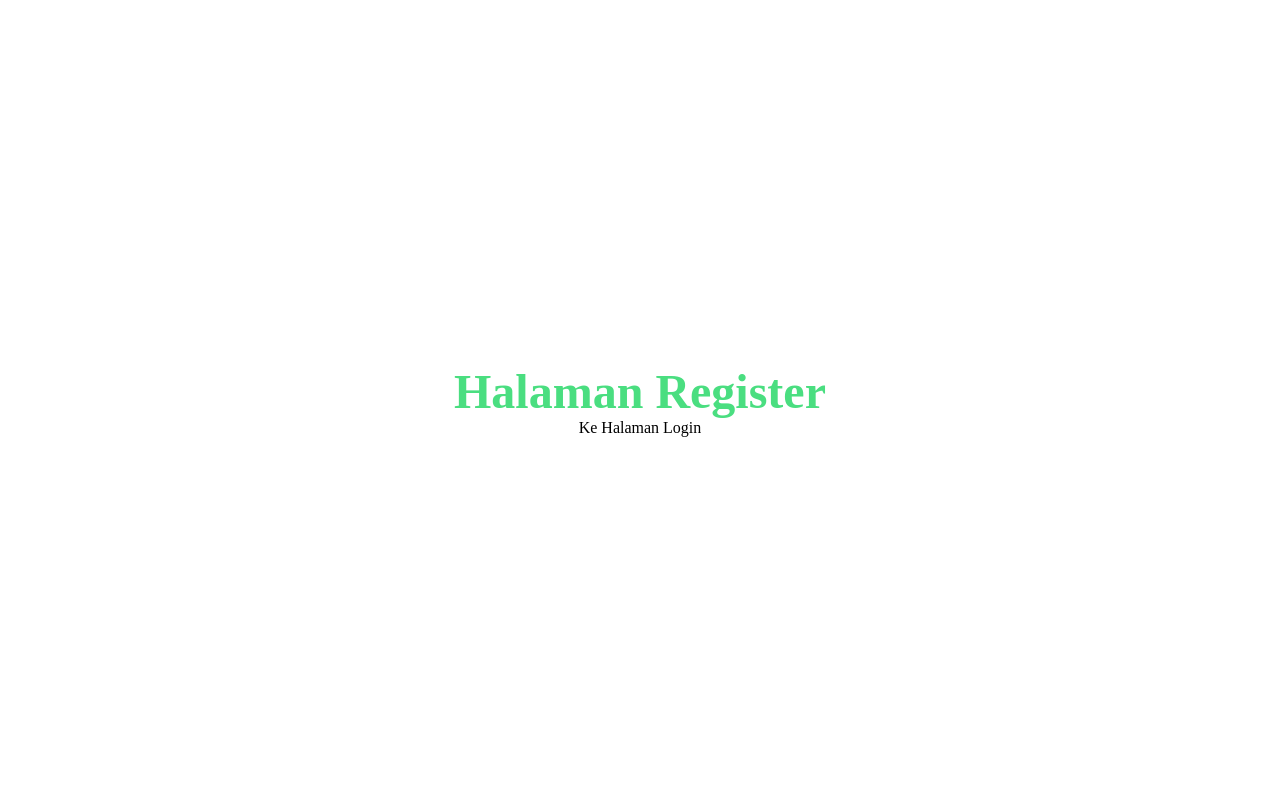
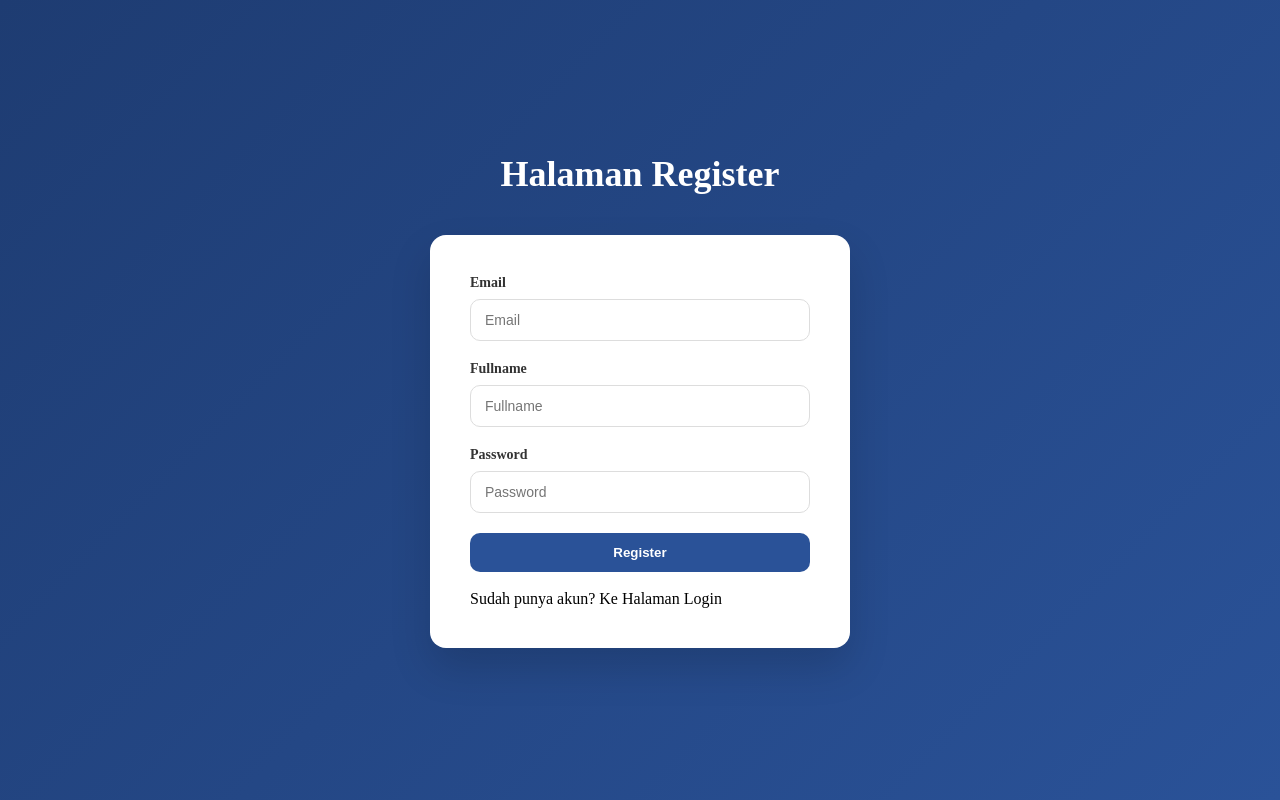
Before and after one commit to sakanabil/PemrogramanFramework, a Next.js app in the folder Week02/link-navigation/: page /auth/register in a window 1280 px wide. Built offline with nearby package versions, Linux system fonts and the light colour scheme.

Commit message:
add: Jobsheet 15 (done)

```diff
--- a/Week02/link-navigation/package.json
+++ b/Week02/link-navigation/package.json
@@ -12,6 +12,7 @@
     "@types/node": "25.3.0",
     "@types/react": "19.2.14",
     "@types/react-dom": "19.2.3",
+    "bcrypt": "^6.0.0",
     "eslint": "9.39.2",
     "eslint-config-next": "16.1.6",
     "firebase": "^12.10.0",
@@ -23,6 +24,7 @@
     "typescript": "5.9.3"
   },
   "devDependencies": {
+    "@types/bcrypt": "^6.0.0",
     "autoprefixer": "^10.4.27",
     "postcss": "^8.5.6",
     "sass": "^1.97.3",
--- /dev/null
+++ b/Week02/link-navigation/src/pages/api/register.ts
@@ -0,0 +1,44 @@
+import { signUp } from "@/utils/db/servicefirebase";
+import type { NextApiRequest, NextApiResponse } from "next";
+
+type Data = {
+  name: string;
+  alamat: string;
+};
+
+export default async function handler(
+  req: NextApiRequest,
+  res: NextApiResponse<Data>,
+) {
+  if (req.method === "POST") {
+    const { email, fullname, password } = req.body;
+
+    // Validasi server-side
+    if (!email || email.trim() === "") {
+      return res.status(400).json({ name: "Email wajib diisi", alamat: "" });
+    }
+    if (!password || password.length < 6) {
+      return res
+        .status(400)
+        .json({ name: "Password minimal 6 karakter", alamat: "" });
+    }
+    if (!fullname || fullname.trim() === "") {
+      return res
+        .status(400)
+        .json({ name: "Nama lengkap wajib diisi", alamat: "" });
+    }
+
+    // Tambahkan role default "member"
+    const userData = { ...req.body, role: "member" };
+
+    await signUp(userData, (result: { status: string; message: string }) => {
+      if (result.status === "success") {
+        res.status(200).json({ name: result.message, alamat: "" });
+      } else {
+        res.status(400).json({ name: result.message, alamat: "" });
+      }
+    });
+  } else {
+    res.status(405).json({ name: "Method Not Allowed", alamat: "" });
+  }
+}
--- a/Week02/link-navigation/src/pages/auth/register.tsx
+++ b/Week02/link-navigation/src/pages/auth/register.tsx
@@ -1,11 +1,7 @@
-import TampilanRegister from "../../views/auth/register";
+import TampilanRegister from "@/views/auth/register";
 
 const halamanRegister = () => {
-  return (
-    <>
-      <TampilanRegister />
-    </>
-  );
+  return <TampilanRegister />;
 };
 
 export default halamanRegister;
--- a/Week02/link-navigation/src/utils/db/servicefirebase.ts
+++ b/Week02/link-navigation/src/utils/db/servicefirebase.ts
@@ -2,21 +2,78 @@
   getFirestore,
   collection,
   getDocs,
+  Firestore,
   getDoc,
   doc,
+  query,
+  addDoc,
+  where,
 } from "firebase/firestore";
 import app from "./firebase";
+import bcrypt from "bcrypt";
 
 const db = getFirestore(app);
 
 export async function retrieveProducts(collectionName: string) {
   const snapshot = await getDocs(collection(db, collectionName));
-  const data = snapshot.docs.map((doc) => ({ id: doc.id, ...doc.data() }));
+  const data = snapshot.docs.map((doc) => ({
+    id: doc.id,
+    ...doc.data(),
+  }));
   return data;
 }
 
-export async function retrieveDataById(collectionName: string, id: string) {
+export async function retrieveDataByID(collectionName: string, id: string) {
   const snapshot = await getDoc(doc(db, collectionName, id));
   const data = snapshot.data();
   return data;
 }
+
+export async function signUp(
+  userData: {
+    email: string;
+    fullname: string;
+    password: string;
+    role?: string;
+  },
+  callback: Function,
+) {
+  const q = query(
+    collection(db, "users"),
+    where("email", "==", userData.email),
+  );
+  const querySnapshot = await getDocs(q);
+  const data = querySnapshot.docs.map((doc) => ({
+    id: doc.id,
+    ...doc.data(),
+  }));
+  // console.log("Query result:", data);
+
+  if (data.length > 0) {
+    // Email sudah ada di database -> error
+    callback({
+      status: "error",
+      message: "Email already exists",
+    });
+  } else {
+    // Email belum ada -> boleh daftar
+    userData.password = await bcrypt.hash(userData.password, 10);
+    // Gunakan role dari userData (member), jangan override
+    if (!userData.role) {
+      userData.role = "member";
+    }
+    await addDoc(collection(db, "users"), userData)
+      .then(() => {
+        callback({
+          status: "success",
+          message: "User registered successfully",
+        });
+      })
+      .catch((error) => {
+        callback({
+          status: "error",
+          message: error.message,
+        });
+      });
+  }
+}
--- a/Week02/link-navigation/src/views/auth/register/index.tsx
+++ b/Week02/link-navigation/src/views/auth/register/index.tsx
@@ -1,13 +1,118 @@
+import style from "../../auth/register/register.module.scss";
 import Link from "next/link";
-import styles from "./regis.module.css";
+import { useRouter } from "next/router";
+import { useState } from "react";
 
-const tampilanRegister = () => {
+const TampilanRegister = () => {
+  const [isLoading, setIsLoading] = useState(false);
+  const { push } = useRouter();
+  const [error, setError] = useState("");
+
+  const handleSubmit = async (event: React.FormEvent<HTMLFormElement>) => {
+    setError("");
+    event.preventDefault();
+    const form = event.currentTarget;
+    const formData = new FormData(event.currentTarget);
+    const email = formData.get("email") as string;
+    const fullname = formData.get("Fullname") as string;
+    const password = formData.get("Password") as string;
+
+    // Validasi client-side
+    if (!email || email.trim() === "") {
+      setError("Email wajib diisi");
+      return;
+    }
+    if (!password || password.length < 6) {
+      setError("Password minimal 6 karakter");
+      return;
+    }
+
+    setIsLoading(true);
+    const response = await fetch("/api/register", {
+      method: "POST",
+      headers: {
+        "Content-Type": "application/json",
+      },
+      body: JSON.stringify({ email, fullname, password }),
+    });
+    if (response.status === 200) {
+      form.reset();
+      setIsLoading(false);
+      push("/auth/login");
+    } else {
+      setIsLoading(false);
+      const data = await response.json();
+      setError(data.name || "An error occurred");
+    }
+  };
   return (
-    <div className={styles.register}>
-      <h1>Halaman Register</h1>
-      <Link href="/auth/login">Ke Halaman Login</Link>
+    <div className={style.register}>
+      {error && <p className={style.register__error}>{error}</p>}
+      <h1 className={style.register__title}>Halaman Register</h1>
+      <div className={style.register__form}>
+        <form onSubmit={handleSubmit}>
+          <div className={style.register__form__item}>
+            <label
+              htmlFor="email"
+              className={style.register__form__item__label}
+            >
+              Email
+            </label>
+            <input
+              type="email"
+              id="email"
+              name="email"
+              placeholder="Email"
+              className={style.register__form__item__input}
+            />
+          </div>
+
+          <div className={style.register__form__item}>
+            <label
+              htmlFor="Fullname"
+              className={style.register__form__item__label}
+            >
+              Fullname
+            </label>
+            <input
+              type="text"
+              id="Fullname"
+              name="Fullname"
+              placeholder="Fullname"
+              className={style.register__form__item__input}
+            />
+          </div>
+
+          <div className={style.register__form__item}>
+            <label
+              htmlFor="Password"
+              className={style.register__form__item__label}
+            >
+              Password
+            </label>
+            <input
+              type="password"
+              id="Password"
+              name="Password"
+              placeholder="Password"
+              className={style.register__form__item__input}
+            />
+          </div>
+          <button
+            type="submit"
+            className={style.register__form__item__button}
+            disabled={isLoading}
+          >
+            {isLoading ? "Loading..." : "Register"}
+          </button>
+        </form>
+        <br />
+        <p className={style.register__form__item__text}>
+          Sudah punya akun? <Link href="/auth/login">Ke Halaman Login</Link>
+        </p>
+      </div>
     </div>
   );
 };
 
-export default tampilanRegister;
+export default TampilanRegister;
--- /dev/null
+++ b/Week02/link-navigation/src/views/auth/register/register.module.scss
@@ -0,0 +1,102 @@
+.register {
+  min-height: 100vh;
+  display: flex;
+  flex-direction: column; /* - penting */
+  align-items: center;
+  justify-content: center;
+  background: linear-gradient(135deg, #1e3c72, #2a5298);
+  padding: 20px;
+
+  &__title {
+    width: 100%;
+    text-align: center;
+    font-size: 36px;
+    font-weight: 700;
+    color: #ffffff;
+    margin-bottom: 40px;
+  }
+
+  &__form {
+    background: #ffffff;
+    width: 100%;
+    max-width: 420px;
+    padding: 40px;
+    border-radius: 16px;
+    box-shadow: 0 20px 40px rgba(0, 0, 0, 0.15);
+
+    &__item {
+      display: flex;
+      flex-direction: column;
+      margin-bottom: 20px;
+
+      &__label {
+        font-size: 14px;
+        font-weight: 600;
+        margin-bottom: 8px;
+        color: #333;
+      }
+
+      &__input {
+        padding: 12px 14px;
+        border-radius: 10px;
+        border: 1px solid #ddd;
+        font-size: 14px;
+        transition: all 0.3s ease;
+
+        &:focus {
+          outline: none;
+          border-color: #2a5298;
+          box-shadow: 0 0 0 3px rgba(42, 82, 152, 0.2);
+        }
+      }
+    }
+
+    button {
+      width: 100%;
+      padding: 12px;
+      border-radius: 10px;
+      border: none;
+      background: #2a5298;
+      color: #ffffff;
+      font-weight: 600;
+      cursor: pointer;
+      transition: 0.3s ease;
+
+      &:hover {
+        background: #1e3c72;
+        transform: translateY(-2px);
+      }
+    }
+  }
+
+  &__error {
+    color: red;
+    font-size: 14px;
+    margin-top: 8px;
+  }
+}
+
+/* Animation */
+@keyframes fadeIn {
+  from {
+    opacity: 0;
+    transform: translateY(15px);
+  }
+  to {
+    opacity: 1;
+    transform: translateY(0);
+  }
+}
+
+/* Responsive */
+@media (max-width: 768px) {
+  .register {
+    &__form {
+      padding: 30px 20px;
+    }
+
+    &__title {
+      font-size: 26px;
+    }
+  }
+}
```
Also changed, not shown: 1 other file (tests, documents, lock files or other folders).
